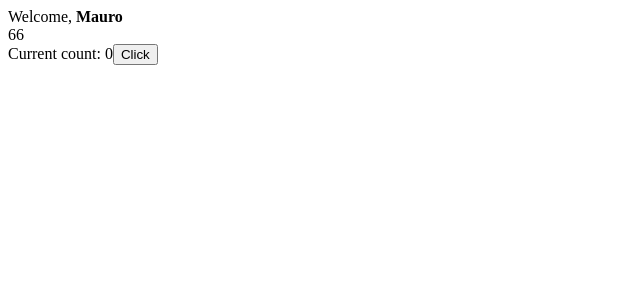
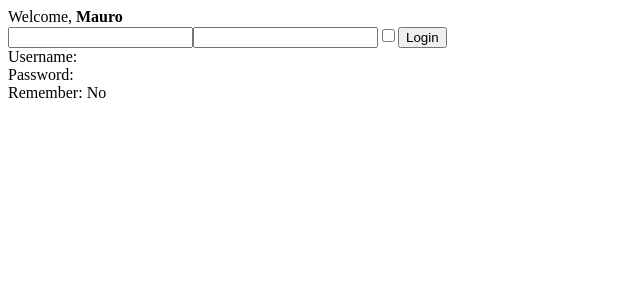
Before and after one commit to mgnkgn/develhope-react-exercises, a React (Create React App) app: page / in a window 1280 px wide. Shown: the top 300 px of the page, without its empty margins (0-640 px from the left). Built offline with nearby package versions, Linux system fonts and the light colour scheme.

Commit message:
usState-02

```diff
--- a/src/App.js
+++ b/src/App.js
@@ -4,6 +4,7 @@ import DisplayLanguage from "./DisplayLanguage";
 import Welcome from "./Welcome";
 import Sum from "./Sum";
 import ClickCounter from "./ClickCounter";
+import Login from "./Login";
 
 export default class App extends Component {
   loginHandler(event) {
@@ -27,8 +28,9 @@ export default class App extends Component {
         {/* <TodoList render={this.renderHandler} /> */}
         {/* <DisplayLanguage /> */}
         <Welcome name={"Mauro"} />
-        <Sum />
-        <ClickCounter />
+        {/* <Sum /> */}
+        {/* <ClickCounter /> */}
+        <Login />
       </div>
     );
   }
--- /dev/null
+++ b/src/Login.js
@@ -0,0 +1,50 @@
+import React, { useState, useRef } from "react";
+
+const Login = () => {
+  const [username, setUsername] = useState();
+  const [password, setPassword] = useState();
+  const [remember, setRemember] = useState();
+
+  const usernameInputRef = useRef();
+  const passwordInputRef = useRef();
+  const rememberInputRef = useRef();
+
+  const submitHandler = (event) => {
+    event.preventDefault();
+    const enteredUsername = usernameInputRef.current.value;
+    const enteredPass = passwordInputRef.current.value;
+    const rememberOpt = rememberInputRef.current.checked;
+
+    setUsername(enteredUsername);
+    setPassword(enteredPass);
+    setRemember(rememberOpt);
+    console.log(rememberOpt);
+  };
+  return (
+    <>
+      <form onSubmit={submitHandler}>
+        <input
+          type="text"
+          ref={usernameInputRef}
+          name="username"
+          id="username"
+        />
+        <input type="password" ref={passwordInputRef} name="pass" id="pass" />
+        <input
+          type="checkbox"
+          ref={rememberInputRef}
+          name="remember"
+          id="remember"
+        />
+        <button type="submit">Login</button>
+      </form>
+      Username: {username}
+      <br />
+      Password: {password}
+      <br />
+      Remember: {remember ? "Yes" : "No"}
+    </>
+  );
+};
+
+export default Login;
```
